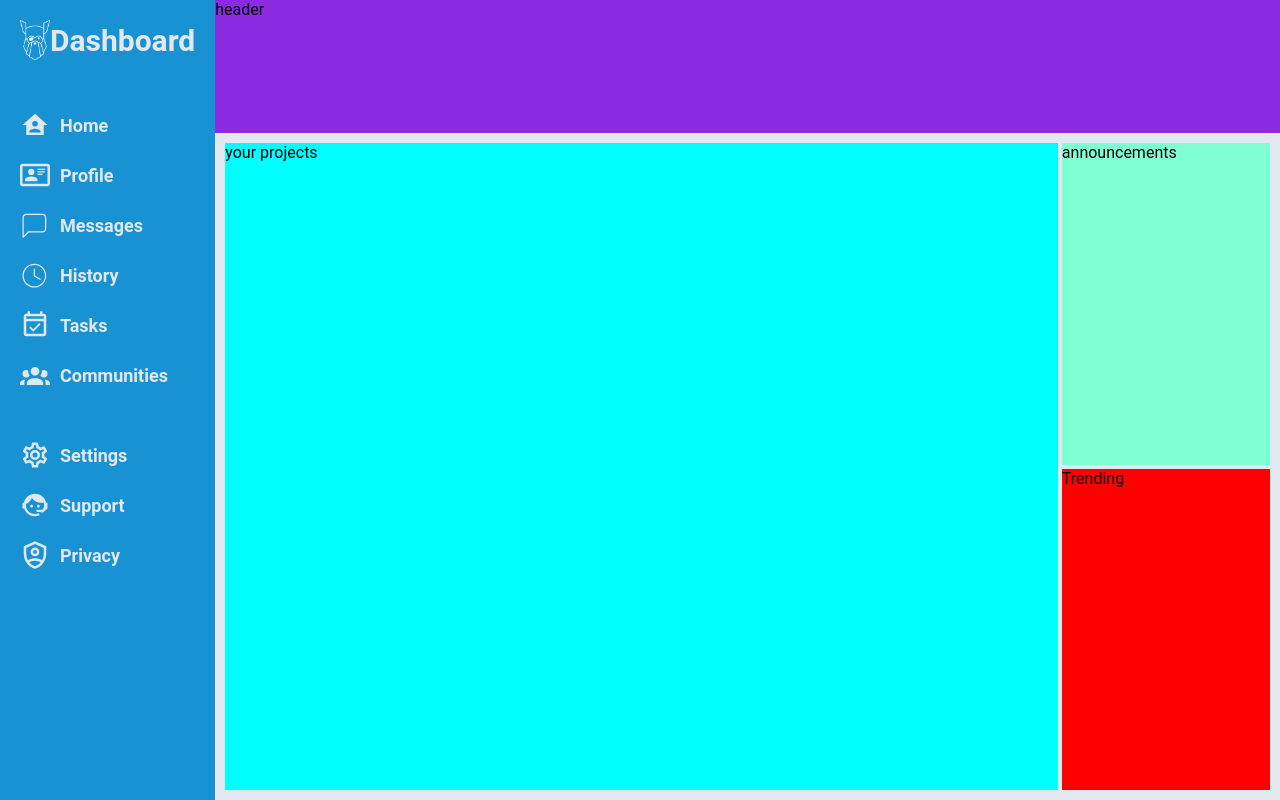
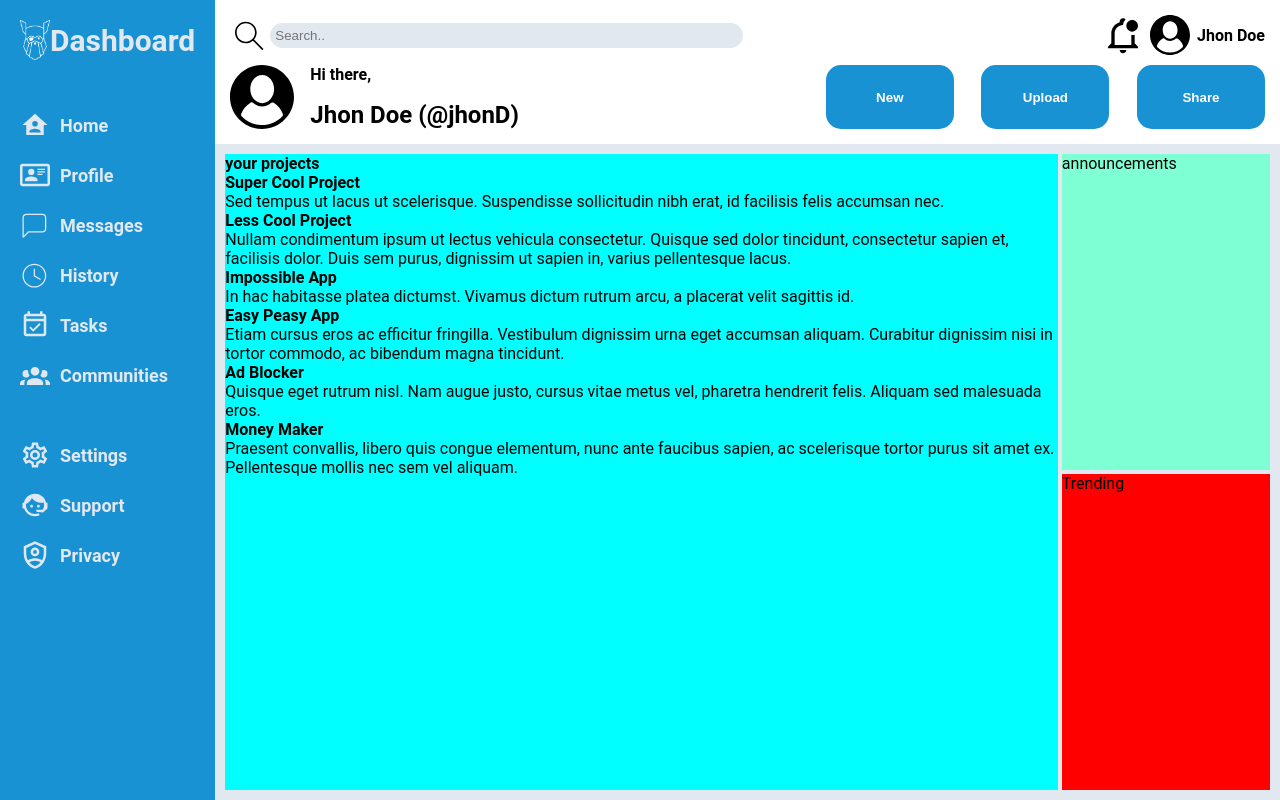
Before and after one commit to cerels/Admin-Dashboard, a plain HTML site: page index.html in a window 1280 px wide. Drawn offline with Linux system fonts and the light colour scheme.

Commit message:
html for content cards

```diff
--- a/index.html
+++ b/index.html
@@ -14,23 +14,120 @@
           <p id="textTitle">Dashboard</p>
         </div>
         <div class="tab">
-            <div class="module"><img src="icons/home-account.svg" alt="homeIcon"> <p>Home</p></div>
-            <div class="module"><img src="icons/card-account-details-outline.svg" alt="profileIcon"> Profile</div>
-            <div class="module"><img src="icons/message.svg" alt="messagesIcon"> Messages</div>
-            <div class="module"><img src="icons/clock.svg" alt="historyIcon"> History</div>
-            <div class="module"><img src="icons/calendar-check-outline.svg" alt="tasksIcon"> Tasks</div>
-            <div class="module"><img src="icons/account-group.svg" alt="communitiesIcon"> Communities</div>
+          <div class="module">
+            <img src="icons/home-account.svg" alt="homeIcon" />
+            <p>Home</p>
           </div>
-          <div class="tabHelp">
-            <div class="module"><img src="icons/cog-outline.svg" alt="settingsIcon"> Settings</div>
-            <div class="module"><img src="icons/face-agent.svg" alt="supportIcon"> Support</div>
-            <div class="module"><img src="icons/shield-account-outline.svg" alt="privacyIcon"> Privacy</div>
+          <div class="module">
+            <img
+              src="icons/card-account-details-outline.svg"
+              alt="profileIcon"
+            />
+            Profile
           </div>
+          <div class="module">
+            <img src="icons/message.svg" alt="messagesIcon" /> Messages
+          </div>
+          <div class="module">
+            <img src="icons/clock.svg" alt="historyIcon" /> History
+          </div>
+          <div class="module">
+            <img src="icons/calendar-check-outline.svg" alt="tasksIcon" /> Tasks
+          </div>
+          <div class="module">
+            <img src="icons/account-group.svg" alt="communitiesIcon" />
+            Communities
+          </div>
+        </div>
+        <div class="tabHelp">
+          <div class="module">
+            <img src="icons/cog-outline.svg" alt="settingsIcon" /> Settings
+          </div>
+          <div class="module">
+            <img src="icons/face-agent.svg" alt="supportIcon" /> Support
+          </div>
+          <div class="module">
+            <img src="icons/shield-account-outline.svg" alt="privacyIcon" />
+            Privacy
+          </div>
+        </div>
+      </div>
+      <div class="header">
+        <div class="searchBar">
+          <img src="icons/magnify.svg" alt="search icon" /><input
+            type="text"
+            placeholder="Search.."
+          />
+        </div>
+        <div class="userInfo">
+          <img src="icons/bell-badge-outline.svg" alt="bellIcon" />
+          <img src="icons/user-circle-svgrepo-com.svg" alt="user icon" />Jhon
+          Doe
+        </div>
+        <div class="greet">
+          <img src="icons/user-circle-svgrepo-com.svg" alt="UserIcon" />
+          <p>Hi there,</p>
+          <h2>Jhon Doe (@jhonD)</h2>
+        </div>
+        <div class="action">
+          <button>New</button>
+          <button>Upload</button>
+          <button>Share</button>
+        </div>
+      </div>
 
-      </div>
-      <div class="header">header</div>
       <div class="content">
-        <div class="projects">your projects</div>
+        <div class="projects">
+          <h4>your projects</h4>
+          <div class="tabloid">
+            <div class="card">
+              <h4>Super Cool Project</h4>
+              <p>
+                Sed tempus ut lacus ut scelerisque. Suspendisse sollicitudin
+                nibh erat, id facilisis felis accumsan nec.
+              </p>
+            </div>
+            <div class="card">
+              <h4>Less Cool Project</h4>
+              <p>
+                Nullam condimentum ipsum ut lectus vehicula consectetur. Quisque
+                sed dolor tincidunt, consectetur sapien et, facilisis dolor.
+                Duis sem purus, dignissim ut sapien in, varius pellentesque
+                lacus.
+              </p>
+            </div>
+            <div class="card">
+              <h4>Impossible App</h4>
+              <p>
+                In hac habitasse platea dictumst. Vivamus dictum rutrum arcu, a
+                placerat velit sagittis id.
+              </p>
+            </div>
+            <div class="card">
+              <h4>Easy Peasy App</h4>
+              <p>
+                Etiam cursus eros ac efficitur fringilla. Vestibulum dignissim
+                urna eget accumsan aliquam. Curabitur dignissim nisi in tortor
+                commodo, ac bibendum magna tincidunt.
+              </p>
+            </div>
+            <div class="card">
+              <h4>Ad Blocker</h4>
+              <p>
+                Quisque eget rutrum nisl. Nam augue justo, cursus vitae metus
+                vel, pharetra hendrerit felis. Aliquam sed malesuada eros.
+              </p>
+            </div>
+            <div class="card">
+              <h4>Money Maker</h4>
+              <p>
+                Praesent convallis, libero quis congue elementum, nunc ante
+                faucibus sapien, ac scelerisque tortor purus sit amet ex.
+                Pellentesque mollis nec sem vel aliquam.
+              </p>
+            </div>
+          </div>
+        </div>
         <div class="announcements">announcements</div>
         <div class="trending">Trending</div>
       </div>
--- a/styles.css
+++ b/styles.css
@@ -12,7 +12,6 @@ body {
   width: 100vw;
   display: grid;
   grid-template: 1fr 5fr / auto 4fr;
-  background-color: palegoldenrod;
   grid-template-areas:
     "dashboard header"
     "dashboard content";
@@ -23,7 +22,6 @@ body {
   grid-area: dashboard;
   display: subgrid;
   padding: 20px;
-
 }
 /*
 .title {
@@ -33,7 +31,6 @@ body {
   align-items: center;
 } */
 
-
 .title {
   display: flex;
   flex-wrap: wrap;
@@ -41,7 +38,8 @@ body {
   align-items: center;
 }
 
-.dashboard img {
+.dashboard img,
+.header img {
   object-fit: cover;
   height: 5vh;
   width: auto;
@@ -59,31 +57,102 @@ body {
   gap: 20px;
   color: #e2e8f0;
   font-weight: bold;
-  font-size:large;
+  font-size: large;
   align-items: center;
-
 }
 
-.module{
-    /* border: 1px solid black; */
+.module {
   display: flex;
   align-items: center;
   gap: 10px;
 }
 .module img {
-    filter: invert(96%) sepia(2%) saturate(1372%) hue-rotate(180deg) brightness(96%) contrast(96%);
+  filter: invert(96%) sepia(2%) saturate(1372%) hue-rotate(180deg)
+    brightness(96%) contrast(96%);
   height: auto;
   width: 30px;
 }
 
 /* header */
 
-
 .header {
-  background-color: blueviolet;
   grid-area: header;
+  display: grid;
+  grid-template: 1fr auto / 5fr 5fr;
+  padding: 15px;
+  grid-template-areas:
+    "searchBar userInfo"
+    "greet     action";
+    gap: 10px;
 }
 
+.searchBar {
+  grid-area: searchBar;
+  display: flex;
+  align-items: center;
+  width: 100%;
+}
+
+.searchBar input {
+  border: none; /* Remove default border */
+  border-radius: 20px; /* Set rounded corners */
+  width: 100%; /* Extend to full cell width */
+  background-color: #e2e8f0; /* Set background color */
+  padding: 5px; /* Add some padding for better usability */
+}
+
+.userInfo {
+  grid-area: userInfo;
+  display: flex;
+  justify-content: end;
+  align-items: center;
+  gap: 7px;
+  font-weight: bolder;
+}
+
+.greet {
+  grid-area: greet;
+  display: grid;
+  font-weight: bolder;
+grid-template-columns: 10vh auto;
+}
+
+.greet img {
+  grid-row: 1 / 3;
+  grid-column: 1 / 2;
+  object-fit: cover;
+  height: 8vh;
+  width: auto;
+}
+
+.greet p {
+  grid-row: 1 / 3;
+  grid-column: 2 / 3;
+}
+
+.greet h2 {
+  grid-row: 2 / 3;
+  grid-column: 2 / 3;
+}
+
+.action {
+  grid-area: action;
+  display: flex;
+  flex-wrap: wrap;
+  justify-content: end;
+  gap: calc(2px + 2vw);
+}
+.action button {
+  background-color: #1992d4;
+  width: 10vw;
+  color: white;
+  border: none;
+  border-radius: 15px;
+  padding: 10px 20px;
+  font-weight: bolder;
+}
+
+/* content */
 .content {
   background-color: #e2e8f0;
   grid-area: content;
```
Also changed, not shown: icons/bell-badge-outline.svg (added), icons/magnify.svg (added), icons/user-circle-svgrepo-com.svg (added). Lines whose indentation alone changed are shown as unchanged.
